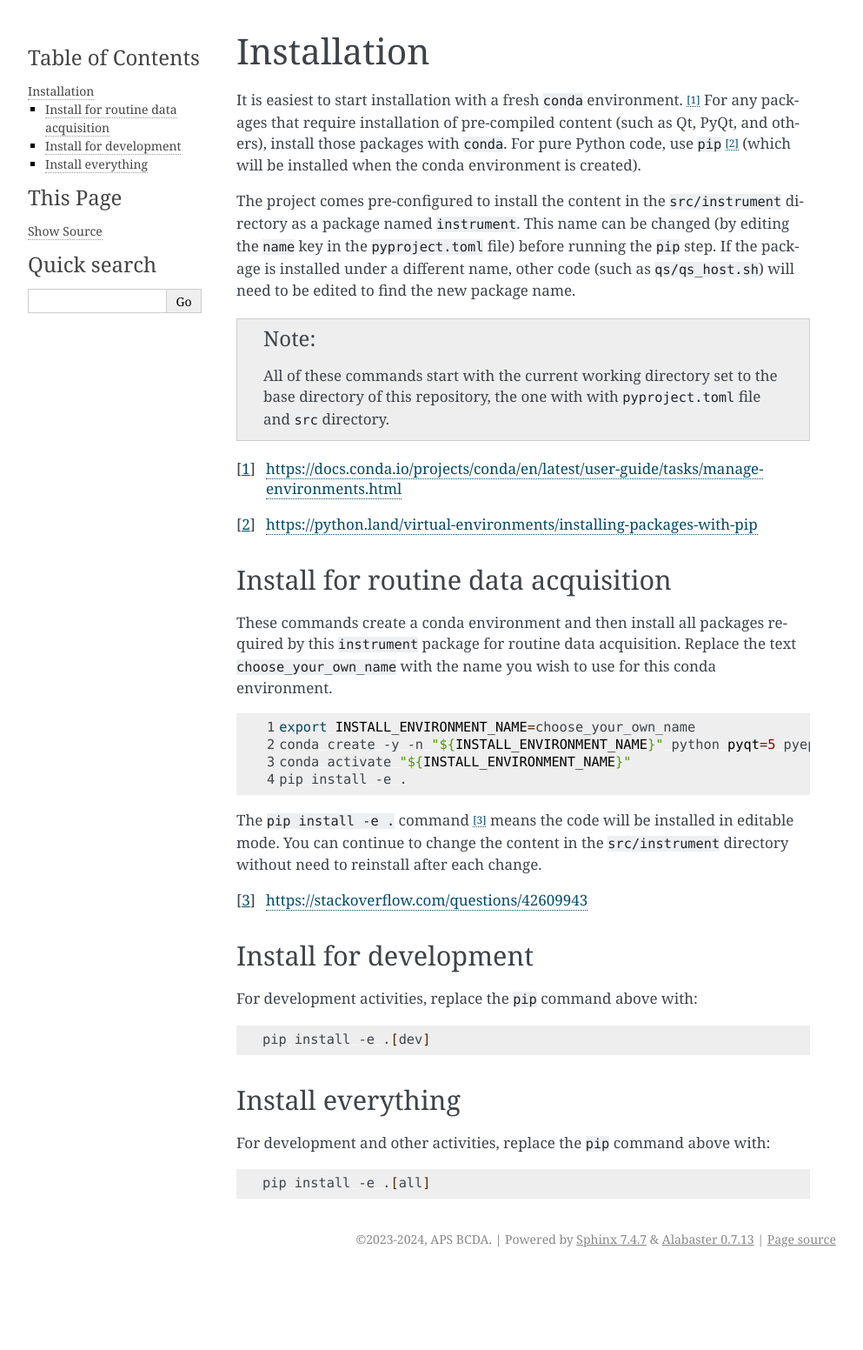
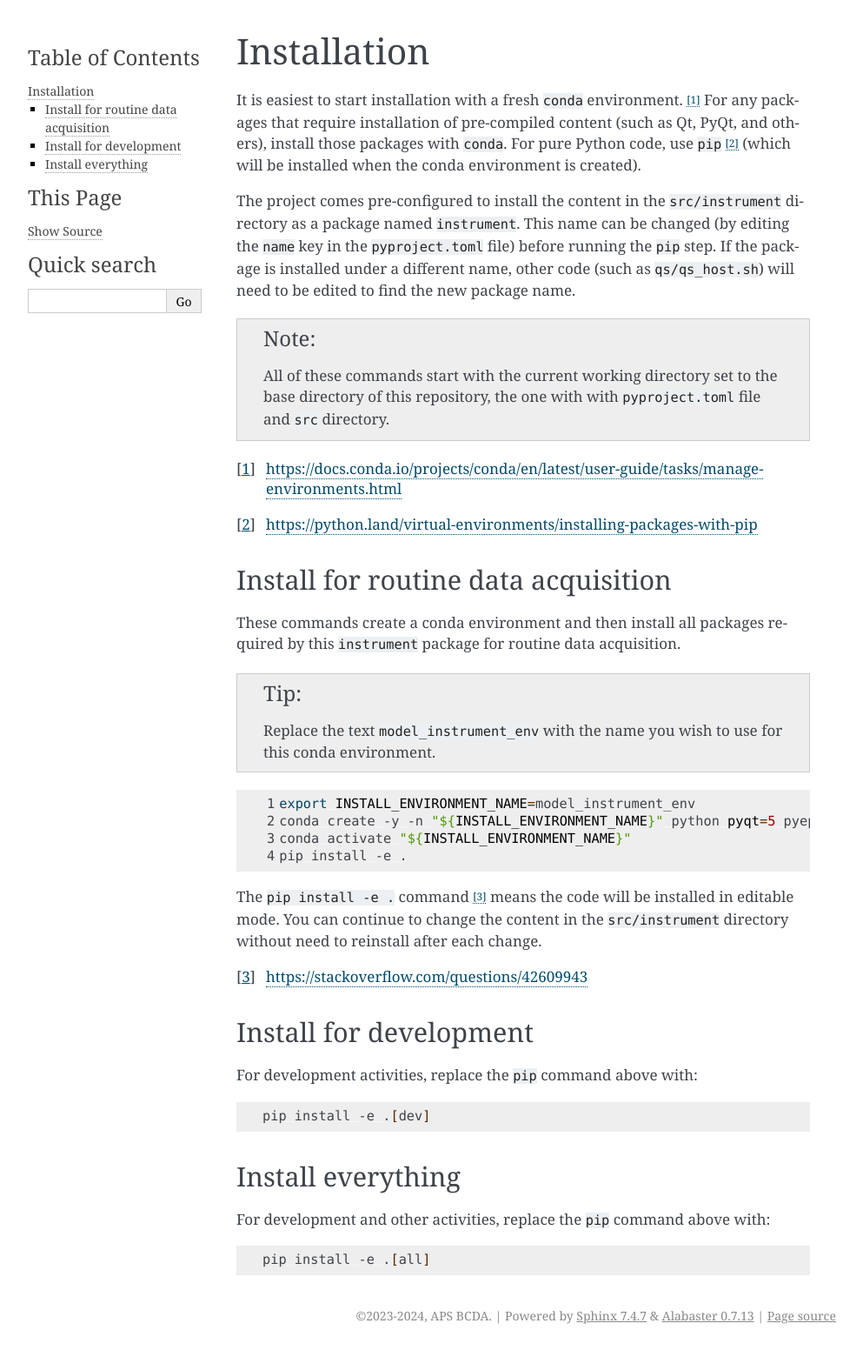
Before and after one commit to prjemian/model_instrument, a Sphinx documentation site: the page built from docs/source/install.rst, in a window 1280 px wide. Shown: the whole page at 87% size, without its empty margins (148-1141 px from the left). Built offline with Sphinx 7.4.7, drawn with Linux system fonts in a browser that asks for light colours; the version number could not be read and is left out; before the commit the page ends 1464 px from its top, so only the background shows below that.

Commit message:
DOC example conda env name

```diff
--- a/docs/source/install.rst
+++ b/docs/source/install.rst
@@ -27,14 +27,15 @@ Install for routine data acquisition
 ------------------------------------
 
 These commands create a conda environment and then install all packages required
-by this ``instrument`` package for routine data acquisition. Replace the text
-``choose_your_own_name`` with the name you wish to use for this conda
-environment.
+by this ``instrument`` package for routine data acquisition.
+
+.. tip:: Replace the text ``model_instrument_env`` with the name you wish to use
+    for this conda environment.
 
 .. code-block:: bash
     :linenos:
 
-    export INSTALL_ENVIRONMENT_NAME=choose_your_own_name
+    export INSTALL_ENVIRONMENT_NAME=model_instrument_env
     conda create -y -n "${INSTALL_ENVIRONMENT_NAME}" python pyqt=5 pyepics
     conda activate "${INSTALL_ENVIRONMENT_NAME}"
     pip install -e .
```
